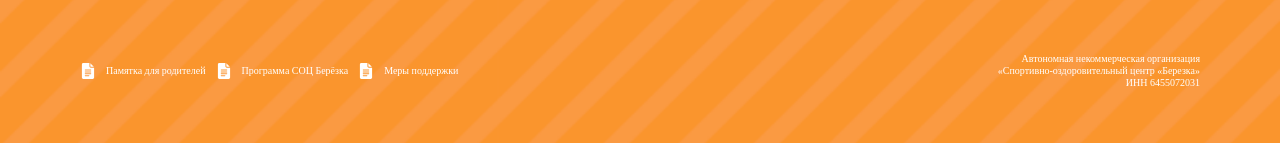
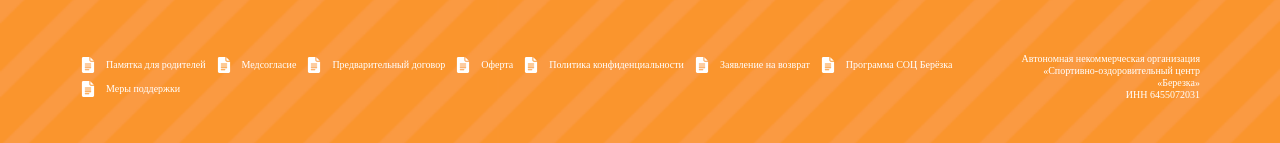
Before and after one commit to Amalthea-code/birch, a Vue app: page / in a window 1280 px wide. Shown: the part 4898-5041 px from the top of the page. Built offline with nearby package versions, Linux system fonts and the light colour scheme; no server answers; a web font is replaced by a local one; what vue-the-mask would draw is missing.

Commit message:
feat: apdate generator

```diff
--- a/src/components/TheFooter.vue
+++ b/src/components/TheFooter.vue
@@ -46,13 +46,12 @@
       </div>
       <div class="footer__info-docs">
         <div class="footer__info-docs-box">
-          <a v-if="false" class="footer__info-doc" target="_blank" href="https://drive.google.com/file/d/1Fv5VQhWLZQFDqaqGs7Le98KqQrso_kFg/view"><doc/> Памятка для родителей</a>
-          <a v-if="false" class="footer__info-doc" target="_blank" href="https://drive.google.com/file/d/1FrksnbaRWJDTsq2wEeAWZivOnWehMLHM/view"><doc/> Медсогласие</a>
-          <a v-if="false" class="footer__info-doc" target="_blank" href="https://drive.google.com/file/d/1PjHdAT07xJCjJ7e2_isf0cju0-pX5crS/view"><doc/> Предварительный договор</a>
-          <a v-if="false" class="footer__info-doc" target="_blank" href="https://drive.google.com/file/d/1rqH23OwoJ6ed1G1S1EmCXRpB6xv8EhmH/view"><doc/> Оферта</a>
-          <a v-if="false" class="footer__info-doc" target="_blank" href="https://drive.google.com/file/d/1G0F96Or4EWSIJ8QYkfW8OXj8XJlTxGG8/view"><doc/> Политика конфиденциальности</a>
-          <a v-if="false" class="footer__info-doc" target="_blank" href="https://drive.google.com/file/d/17E-qJVzDCRrgdmCq-yDapHqSQ0ocxt1d/view"><doc/> Заявление на возврат</a>
-          <a class="footer__info-doc" target="_blank" href="https://drive.google.com/drive/folders/1v9gitvLaSK8yfr_awncQdbAmtUVHEnwn?usp=sharing"><doc/> Памятка для родителей</a>
+          <a class="footer__info-doc" target="_blank" href="https://drive.google.com/file/d/1aXEdluLKFMNgdgH5QwjwznySvlsXZXuN/view"><doc/> Памятка для родителей</a>
+          <a class="footer__info-doc" target="_blank" href="https://drive.google.com/file/d/1YMLf64ALddnS5jX1RCW4FLIW4BBRO07X/view"><doc/> Медсогласие</a>
+          <a class="footer__info-doc" target="_blank" href="https://drive.google.com/file/d/1PjHdAT07xJCjJ7e2_isf0cju0-pX5crS/view"><doc/> Предварительный договор</a>
+          <a class="footer__info-doc" target="_blank" href="https://drive.google.com/file/d/1zwmXqUc5eR8Ll80irgH11Jxym-gynwKa/view"><doc/> Оферта</a>
+          <a class="footer__info-doc" target="_blank" href="https://drive.google.com/file/d/1G0F96Or4EWSIJ8QYkfW8OXj8XJlTxGG8/view"><doc/> Политика конфиденциальности</a>
+          <a class="footer__info-doc" target="_blank" href="https://drive.google.com/file/d/1Alt6UEiJEraBA2NFIga1amoZmRciTmIn/view"><doc/> Заявление на возврат</a>
           <a class="footer__info-doc" target="_blank" href="https://drive.google.com/file/d/1nXWsr1kL6cPM38sm9Ul4x-2L9kFim0oI/view"><doc/> Программа СОЦ Берёзка</a>
           <a class="footer__info-doc" target="_blank" href="https://drive.google.com/file/d/1lwvc3NQJEDF2WHYHhIakU4Fy4FhLrClR/view"><doc/> Меры поддержки</a>
         </div>
--- a/src/components/blocks/Conditions.vue
+++ b/src/components/blocks/Conditions.vue
@@ -9,7 +9,7 @@
           <li class="conditions__card-text">Время заезда регламентировано, т.к. до обеда необходимо сформировать заявку с точным количеством детей на питание и размещение в отрядах. </li>
           <li class="conditions__card-text">Для комфортной психологической адаптации ребенка привозите его в строго установленное время. </li>
           <li class="conditions__card-text">Для ускорения прохождения процедуры регистрации при заезде, заранее распечатайте и подпишите
-            <a target="_blank" href="https://drive.google.com/file/d/1FrksnbaRWJDTsq2wEeAWZivOnWehMLHM/view" class="conditions__card-link">Медсогласие</a>.
+            <a target="_blank" href="https://drive.google.com/file/d/1YMLf64ALddnS5jX1RCW4FLIW4BBRO07X/view" class="conditions__card-link">Медсогласие</a>.
             Предъявите подписанный документ на заезде.</li>
           <li class="conditions__card-text">Отъезд осуществляется в последний день смены до 13:00.</li>
           <li class="conditions__card-text">Заезд и отъезд осуществляются силами родителей или опекунов.</li>
--- a/src/views/cabinet.vue
+++ b/src/views/cabinet.vue
@@ -14,7 +14,7 @@
     </div>
     <trips v-if="GET_AUTORIZEDUSER" :trips="GET_AUTORIZEDUSER.orders" />
     <div class="cabinet__link">
-      <a target="_blank" href="https://drive.google.com/file/d/17E-qJVzDCRrgdmCq-yDapHqSQ0ocxt1d/view">Заявление на возврат</a>
+      <a target="_blank" href="https://drive.google.com/file/d/1Alt6UEiJEraBA2NFIga1amoZmRciTmIn/view">Заявление на возврат</a>
     </div>
   </div>
 </template>
--- a/src/views/detalTrip.vue
+++ b/src/views/detalTrip.vue
@@ -31,7 +31,7 @@
         <br /><br />
         Для уточнения информации по сумме возврата согласно договору свяжитесь с менеджером по телефону +79372256244 или напишите запрос на электронную почту: sales@berezka64.ru
       </div>
-      <a href="https://drive.google.com/file/d/17E-qJVzDCRrgdmCq-yDapHqSQ0ocxt1d/view" target="blank" class="detal-trip__how-button">СКАЧАТЬ ЗАЯВЛЕНИЕ НА ВОЗВРАТ</a>
+      <a href="https://drive.google.com/file/d/1Alt6UEiJEraBA2NFIga1amoZmRciTmIn/view" target="blank" class="detal-trip__how-button">СКАЧАТЬ ЗАЯВЛЕНИЕ НА ВОЗВРАТ</a>
     </div>
   </div>
 </template>
--- a/src/views/payment.vue
+++ b/src/views/payment.vue
@@ -298,9 +298,9 @@
           date: date,
           number: date,
           price: this.sum,
-          order_type:'(Поланая оплата)',
+          order_type:'(Полная оплата)',
           order_name: this.shifts[this.itemShift].attributes.service_name,
-          order_id: await this.calcFetchOrderNumber(),
+          order_id: this.orderId,
           changeable: Boolean(!this.isVip(this.itemShift)),
           parent: {
             parent_name: this.parents[this.isParentSelect].fName,
@@ -354,11 +354,14 @@
           this.$refs.form.submit()
         })
       },
-      async calcFetchOrderNumber() {
-        const result = await this.fetchOrderNumber()
-        this.orderId = result
-        return result
-      }
+      // async calcFetchOrderNumber() {
+      //   const result = await this.fetchOrderNumber()
+      //   this.orderId = result
+      //   return result
+      // }
+    },
+    mounted () {
+      this.orderId = Math.floor(Math.random() * 100000000) + 1
     }
   }
 </script>
```
Also changed, not shown: 1 other file (tests, documents, lock files or other folders).
